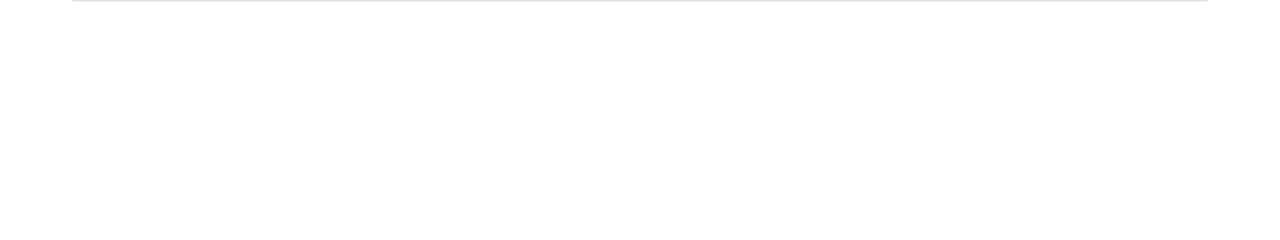
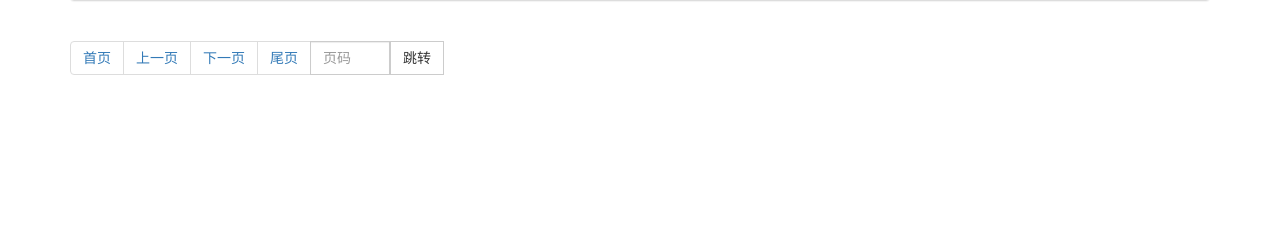
Before and after one commit to Chen21yan/managementSystem, a Django app: page /user/list/ in a window 1280 px wide. Shown: the part 194-434 px from the top of the page. Run offline with Django 5.2, Linux system fonts and the light colour scheme; some libraries are stand-ins or nearby versions.

Commit message:
分页组件加进部门管理和用户管理

```diff
--- a/app01/templates/depart_list.html
+++ b/app01/templates/depart_list.html
@@ -38,5 +38,8 @@
                 </tbody>
             </table>
         </div>
+        <ul class="pagination" style="float:left;">
+                {{ page_string }}
+        </ul>
     </div>
 {% endblock %}
--- a/app01/templates/user_list.html
+++ b/app01/templates/user_list.html
@@ -56,5 +56,8 @@
                 </tbody>
             </table>
         </div>
+        <ul class="pagination" style="float:left;">
+                {{ page_string }}
+        </ul>
     </div>
 {% endblock %}
--- a/app01/views.py
+++ b/app01/views.py
@@ -13,7 +13,12 @@
     #  [对象,对象,对象]
     queryset = models.Department.objects.all()
 
-    return render(request, 'depart_list.html', {'queryset': queryset})
+    page_object = Pagination(request, queryset, page_size=2)
+
+    context = {'queryset': page_object.page_queryset,  # 分完页的数据
+               'page_string': page_object.html()  # 页码
+               }
+    return render(request, 'depart_list.html', context)
 
 
 def depart_add(request):
@@ -78,7 +83,11 @@
     #     # xx.title
     #     # obj.depart.title  # 根据id自动去关联的表中获取哪一行数据depart对象。
 
-    return render(request, 'user_list.html', {"queryset": queryset})
+    page_object = Pagination(request, queryset, page_size=2)
+    context = {'queryset': page_object.page_queryset,  # 分完页的数据
+               'page_string': page_object.html()  # 页码
+               }
+    return render(request, 'user_list.html', context)
 
 
 def user_add(request):
```
